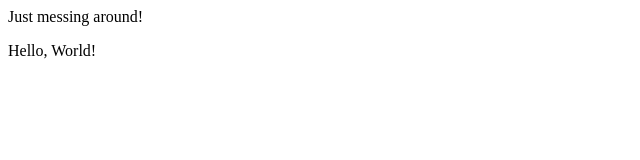
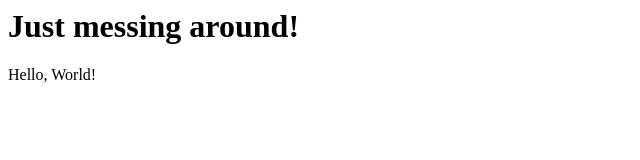
Before and after one commit to jagreer7/jagreer7.github.io, a plain HTML site: page index.html in a window 1280 px wide. Shown: the whole page, without its empty margins (0-640 px from the left). Drawn offline with Linux system fonts and the light colour scheme.

Commit message:
Update index.html

```diff
--- a/index.html
+++ b/index.html
@@ -1,5 +1,10 @@
 <html>
-    <head>Just messing around!</head>
+    <head></head>
+    <header>
+      <h1>
+          Just messing around!
+      </h1>
+    </header>
     <body>
         <p>Hello, World!</p>
     </body>
```
